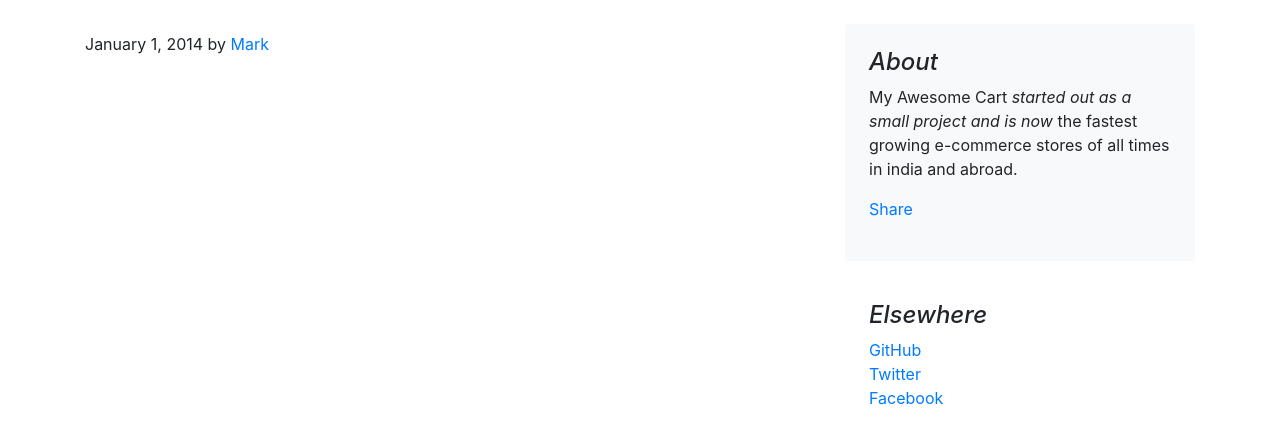
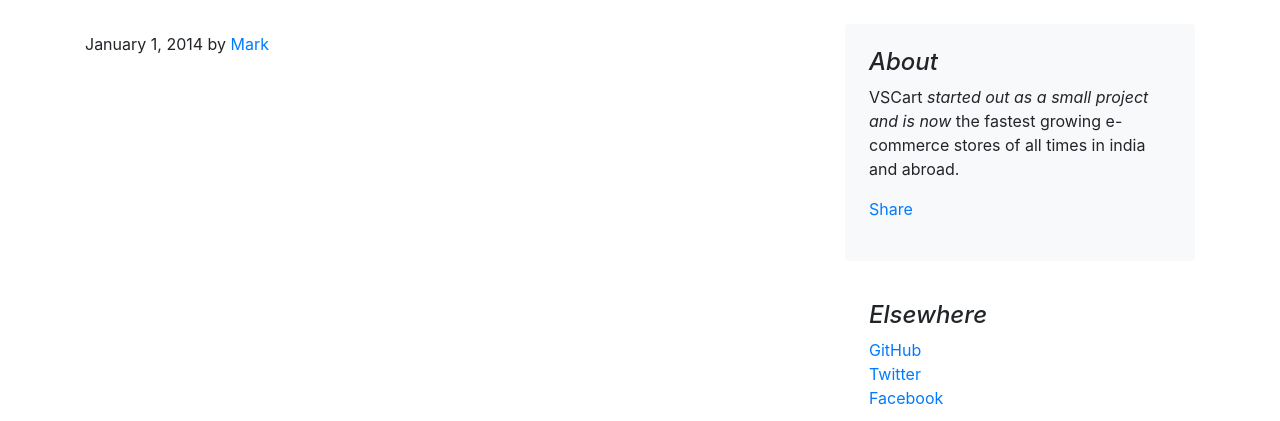
Before and after one commit to mr-vaibh/vscart, a Django app: template blog/templates/blog/blogpost.html in a window 1280 px wide. Shown: the part 56-477 px from the top of the page. Run offline with Django 3.2, Linux system fonts and the light colour scheme; the template is opened without the code that fills it, so the values that code supplies are empty; some libraries are stand-ins or nearby versions.

Commit message:
Uploaded images and fixed things

```diff
--- a/blog/templates/blog/blogpost.html
+++ b/blog/templates/blog/blogpost.html
@@ -33,7 +33,7 @@
         <aside class="col-md-4 blog-sidebar">
             <div class="p-4 mb-3 bg-light rounded">
                 <h4 class="font-italic">About</h4>
-                <p class="mb-0">My Awesome Cart <em>started out as a small project and is now</em> the fastest growing e-commerce stores of all times in india and abroad.</p>
+                <p class="mb-0">VSCart <em>started out as a small project and is now</em> the fastest growing e-commerce stores of all times in india and abroad.</p>
                 <div class="my-3 fb-share-button" data-href="http://vscart.herokuapp.com/blog/blogpost/{{post.post_id}}" data-layout="button_count" data-size="large"><a target="_blank" href="https://www.facebook.com/sharer/sharer.php?u=http%3A%2F%2F127.0.0.1%3A8000%2Fblog%2Fblogpost%2F4&amp;src=sdkpreparse" class="fb-xfbml-parse-ignore">Share</a></div>
             </div>
 
```
Also changed, not shown: vscart/settings.py (+9 -0 lines), media/shop/images/forsining_3d_hollow_engraving_watch.jpg (added), media/shop/images/forsining_watch.jpg (deleted), media/shop/images/parmigiani-kalpa-men-chronograph.jpg (added), media/shop/images/sony_noise_cancellation_wireless_headphones.jpg (added).
